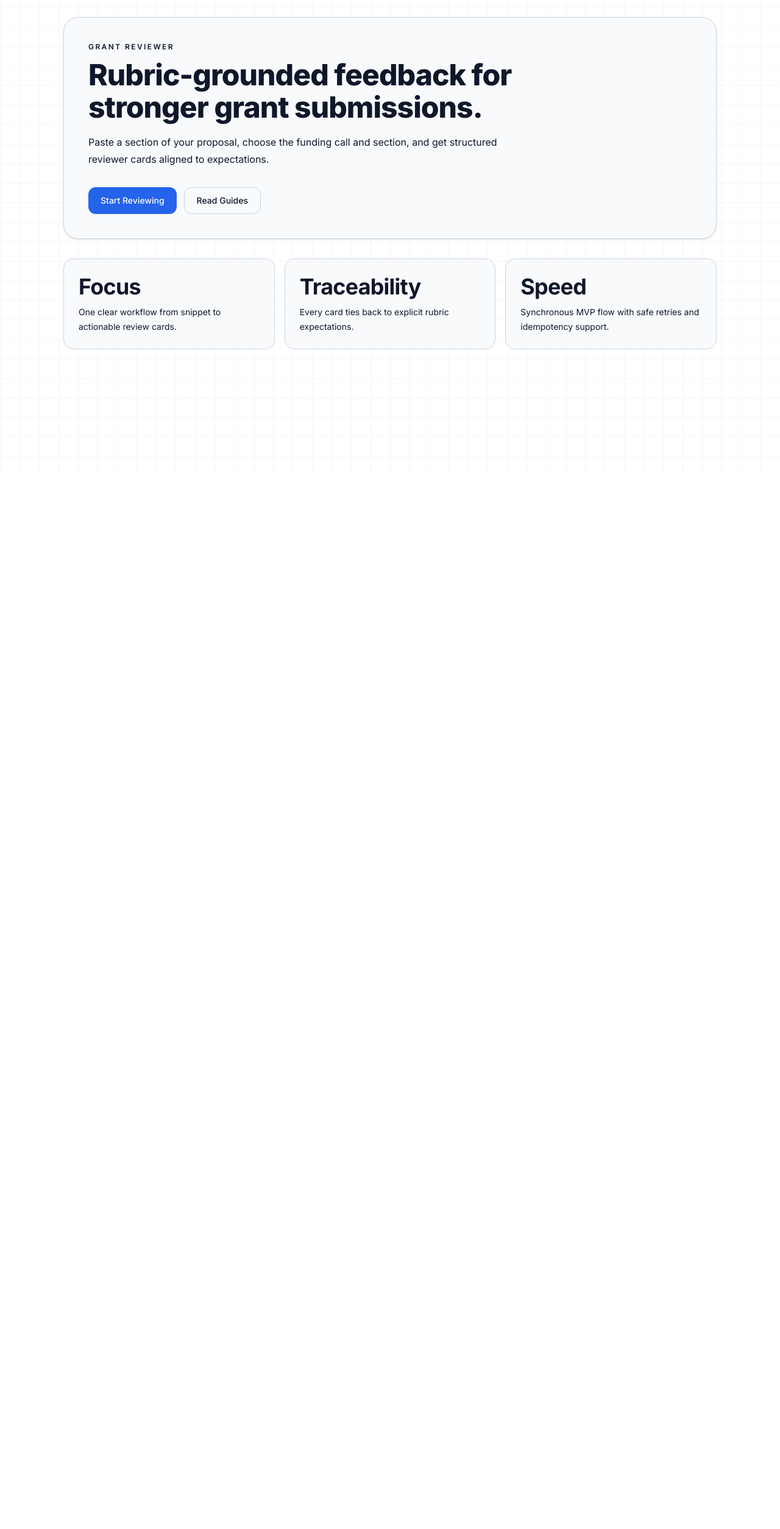
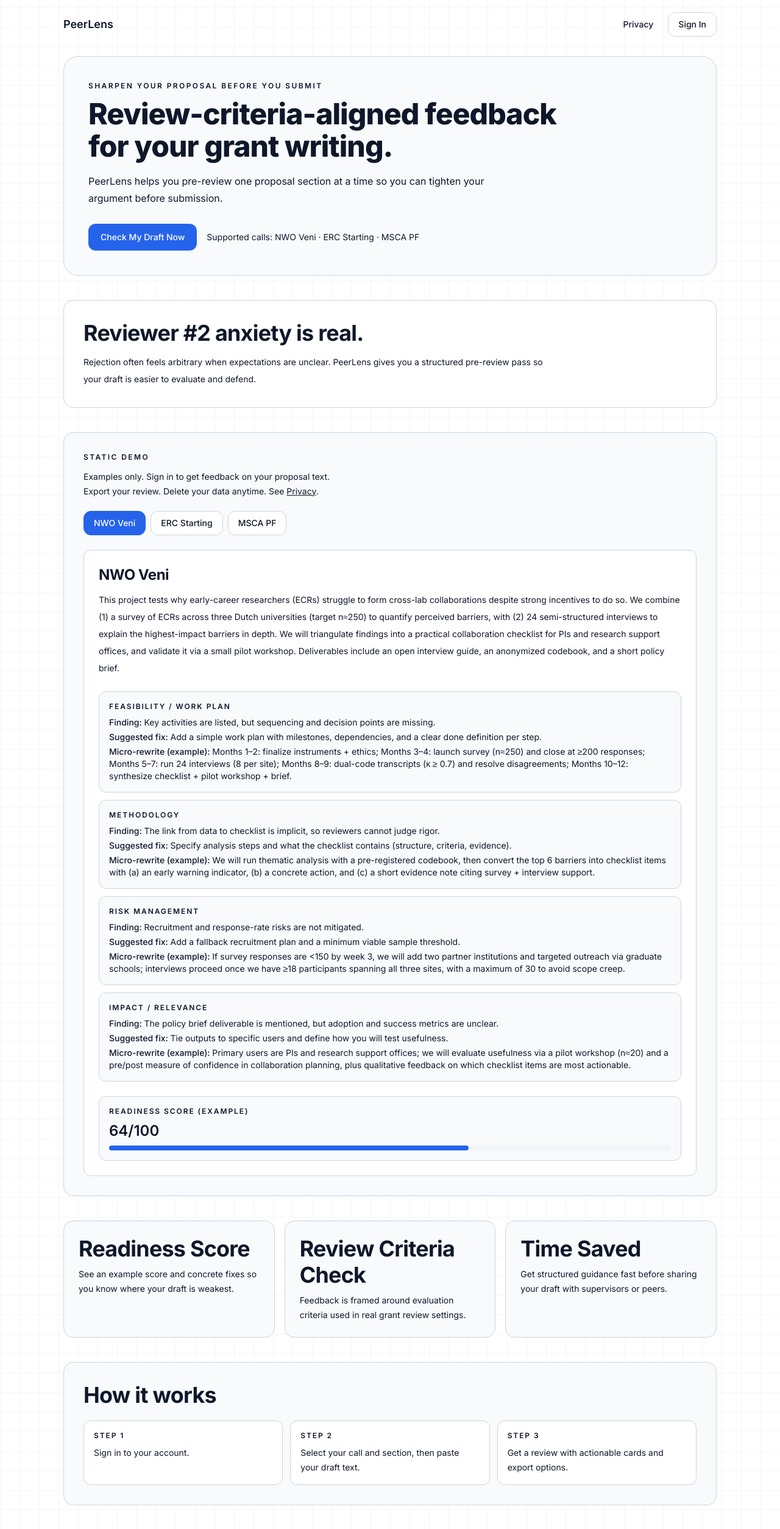
Before and after one commit to mallikgarjuna/Grant-Reviewer, a Next.js app in the folder frontend/: page / in a window 1280 px wide. Shown: the part 20-2528 px from the top of the page at 61% size. Before the commit the page ends 800 px from the top, so only its background shows below. Built offline with nearby package versions, Linux system fonts and the light colour scheme.

Commit message:
WF-0009: peerlens-landing-page — Task 9 — rewrite landing page to PRD

```diff
--- a/frontend/src/app/_components/landing/demo-tabs.tsx
+++ b/frontend/src/app/_components/landing/demo-tabs.tsx
@@ -1,5 +1,6 @@
 "use client";
 
+import Link from "next/link";
 import { useId, useMemo, useState } from "react";
 
 import {
@@ -76,7 +77,11 @@ export function DemoTabs() {
         Examples only. Sign in to get feedback on your proposal text.
       </p>
       <p className="text-sm leading-6 text-[var(--color-muted-foreground)]">
-        Export your review. Delete your data anytime. See <a className="underline" href="/privacy">Privacy</a>.
+        Export your review. Delete your data anytime. See{" "}
+        <Link className="underline" href="/privacy">
+          Privacy
+        </Link>
+        .
       </p>
 
       <div
--- a/frontend/src/app/_components/landing/faq-accordion.tsx
+++ b/frontend/src/app/_components/landing/faq-accordion.tsx
@@ -1,5 +1,6 @@
 "use client";
 
+import Link from "next/link";
 import { useId, useState } from "react";
 
 type FaqItem = {
@@ -79,9 +80,9 @@ export function FaqAccordion() {
                 {item.question === "How is my data handled?" ? (
                   <>
                     {" "}
-                    <a className="underline" href="/privacy">
+                    <Link className="underline" href="/privacy">
                       See Privacy.
-                    </a>
+                    </Link>
                   </>
                 ) : null}
               </div>
--- a/frontend/src/app/layout.tsx
+++ b/frontend/src/app/layout.tsx
@@ -9,8 +9,8 @@ const inter = Inter({
 });
 
 export const metadata: Metadata = {
-  title: "Grant Reviewer",
-  description: "Rubric-grounded grant proposal feedback.",
+  title: "PeerLens",
+  description: "Review-criteria-aligned feedback for stronger grant drafts.",
 };
 
 export default function RootLayout({
--- a/frontend/src/app/page.tsx
+++ b/frontend/src/app/page.tsx
@@ -1,53 +1,160 @@
+import Link from "next/link";
+
+import { DemoTabs } from "./_components/landing/demo-tabs";
+import { FaqAccordion } from "./_components/landing/faq-accordion";
+
+import { LANDING_DEMO_TABS } from "@/lib/landing-demo";
+
+const SUPPORTED_CALLS = LANDING_DEMO_TABS.map((tab) => tab.label).join(" · ");
+
+const BENEFITS = [
+  {
+    title: "Readiness Score",
+    description:
+      "See an example score and concrete fixes so you know where your draft is weakest.",
+  },
+  {
+    title: "Review Criteria Check",
+    description:
+      "Feedback is framed around evaluation criteria used in real grant review settings.",
+  },
+  {
+    title: "Time Saved",
+    description:
+      "Get structured guidance fast before sharing your draft with supervisors or peers.",
+  },
+] as const;
+
+const HOW_IT_WORKS = [
+  "Sign in to your account.",
+  "Select your call and section, then paste your draft text.",
+  "Get a review with actionable cards and export options.",
+] as const;
+
 export default function Home() {
   return (
-    <main className="mx-auto flex min-h-screen w-full max-w-6xl flex-col px-6 py-12 md:px-10">
-      <header className="rounded-3xl border border-[var(--color-border)] bg-[var(--color-surface)] p-10 shadow-sm">
+    <div className="mx-auto w-full max-w-6xl px-6 py-8 md:px-10 md:py-10">
+      <header className="flex items-center justify-between gap-4">
+        <Link className="text-lg font-semibold text-[var(--color-foreground)]" href="/">
+          PeerLens
+        </Link>
+        <nav aria-label="Primary" className="flex items-center gap-3">
+          <Link
+            className="inline-flex h-10 items-center justify-center rounded-[var(--radius-md)] px-3 text-sm font-medium text-[var(--color-foreground)] hover:underline"
+            href="/privacy"
+          >
+            Privacy
+          </Link>
+          <Link
+            className="inline-flex h-10 items-center justify-center rounded-[var(--radius-md)] border border-[var(--color-border)] bg-white px-4 text-sm font-medium text-[var(--color-foreground)] hover:bg-[var(--color-surface)]"
+            href="/sign-in"
+          >
+            Sign In
+          </Link>
+        </nav>
+      </header>
+
+      <main className="mt-8 flex flex-col gap-8 md:gap-10">
+        <section className="rounded-3xl border border-[var(--color-border)] bg-[var(--color-surface)] p-8 md:p-10">
           <p className="text-xs font-semibold uppercase tracking-[0.2em] text-[var(--color-muted-foreground)]">
-          Grant Reviewer
+            Sharpen your proposal before you submit
           </p>
           <h1 className="mt-3 max-w-3xl text-4xl font-semibold tracking-tight text-[var(--color-foreground)] md:text-5xl">
-          Rubric-grounded feedback for stronger grant submissions.
+            Review-criteria-aligned feedback for your grant writing.
           </h1>
           <p className="mt-4 max-w-2xl text-base leading-7 text-[var(--color-muted-foreground)]">
-          Paste a section of your proposal, choose the funding call and section, and get structured
-          reviewer cards aligned to expectations.
+            PeerLens helps you pre-review one proposal section at a time so you can tighten your
+            argument before submission.
           </p>
-        <div className="mt-8 flex flex-wrap gap-3">
-          <a
+          <div className="mt-7 flex flex-wrap items-center gap-4">
+            <Link
               className="inline-flex h-11 items-center justify-center rounded-[var(--radius-md)] bg-[var(--color-primary)] px-5 text-sm font-medium text-white transition hover:brightness-105"
-            href="/app"
+              data-pl="cta-primary"
+              href="/sign-in"
             >
-            Start Reviewing
-          </a>
-          <a
-            className="inline-flex h-11 items-center justify-center rounded-[var(--radius-md)] border border-[var(--color-border)] px-5 text-sm font-medium text-[var(--color-foreground)]"
-            href="/blog"
+              Check My Draft Now
+            </Link>
+            <p className="text-sm text-[var(--color-muted-foreground)]">
+              Supported calls: {SUPPORTED_CALLS}
+            </p>
+          </div>
+        </section>
+
+        <section className="rounded-2xl border border-[var(--color-border)] bg-white p-6 md:p-8">
+          <h2 className="text-2xl font-semibold tracking-tight text-[var(--color-foreground)]">
+            Reviewer #2 anxiety is real.
+          </h2>
+          <p className="mt-3 max-w-3xl text-sm leading-7 text-[var(--color-muted-foreground)]">
+            Rejection often feels arbitrary when expectations are unclear. PeerLens gives you a
+            structured pre-review pass so your draft is easier to evaluate and defend.
+          </p>
+        </section>
+
+        <DemoTabs />
+
+        <section className="grid gap-4 md:grid-cols-3">
+          {BENEFITS.map((benefit) => (
+            <article
+              className="rounded-2xl border border-[var(--color-border)] bg-[var(--color-surface)] p-6"
+              key={benefit.title}
             >
-            Read Guides
-          </a>
-        </div>
-      </header>
-
-      <section className="mt-8 grid gap-4 md:grid-cols-3">
-        <article className="rounded-2xl border border-[var(--color-border)] bg-[var(--color-surface)] p-6">
-          <h2 className="text-base font-semibold text-[var(--color-foreground)]">Focus</h2>
+              <h2 className="text-lg font-medium text-[var(--color-foreground)]">{benefit.title}</h2>
               <p className="mt-2 text-sm leading-6 text-[var(--color-muted-foreground)]">
-            One clear workflow from snippet to actionable review cards.
+                {benefit.description}
               </p>
             </article>
-        <article className="rounded-2xl border border-[var(--color-border)] bg-[var(--color-surface)] p-6">
-          <h2 className="text-base font-semibold text-[var(--color-foreground)]">Traceability</h2>
-          <p className="mt-2 text-sm leading-6 text-[var(--color-muted-foreground)]">
-            Every card ties back to explicit rubric expectations.
+          ))}
+        </section>
+
+        <section className="rounded-2xl border border-[var(--color-border)] bg-[var(--color-surface)] p-6 md:p-8">
+          <h2 className="text-2xl font-semibold tracking-tight text-[var(--color-foreground)]">
+            How it works
+          </h2>
+          <ol className="mt-5 grid gap-3 md:grid-cols-3">
+            {HOW_IT_WORKS.map((step, index) => (
+              <li
+                className="rounded-xl border border-[var(--color-border)] bg-white p-4 text-sm leading-6 text-[var(--color-foreground)]"
+                key={step}
+              >
+                <p className="text-xs font-semibold uppercase tracking-[0.16em] text-[var(--color-muted-foreground)]">
+                  Step {index + 1}
                 </p>
-        </article>
-        <article className="rounded-2xl border border-[var(--color-border)] bg-[var(--color-surface)] p-6">
-          <h2 className="text-base font-semibold text-[var(--color-foreground)]">Speed</h2>
-          <p className="mt-2 text-sm leading-6 text-[var(--color-muted-foreground)]">
-            Synchronous MVP flow with safe retries and idempotency support.
+                <p className="mt-2">{step}</p>
+              </li>
+            ))}
+          </ol>
+        </section>
+
+        <section className="rounded-2xl border border-[var(--color-border)] bg-white p-6 md:p-8">
+          <p className="text-sm font-medium text-[var(--color-muted-foreground)]">
+            Supported calls (text-only): {SUPPORTED_CALLS}
           </p>
-        </article>
+        </section>
+
+        <FaqAccordion />
+
+        <section className="rounded-2xl border border-[var(--color-border)] bg-[var(--color-surface)] p-8 text-center">
+          <h2 className="text-2xl font-semibold tracking-tight text-[var(--color-foreground)]">
+            Ready to review your draft?
+          </h2>
+          <p className="mt-3 text-sm text-[var(--color-muted-foreground)]">
+            Sign in to run feedback on your proposal text.
+          </p>
+          <Link
+            className="mt-6 inline-flex h-11 items-center justify-center rounded-[var(--radius-md)] bg-[var(--color-primary)] px-5 text-sm font-medium text-white transition hover:brightness-105"
+            data-pl="cta-primary"
+            href="/sign-in"
+          >
+            Check My Draft Now
+          </Link>
         </section>
       </main>
+
+      <footer className="mt-10 border-t border-[var(--color-border)] py-6 text-sm text-[var(--color-muted-foreground)]">
+        <Link className="hover:underline" href="/privacy">
+          Privacy
+        </Link>
+      </footer>
+    </div>
   );
 }
```
Lines whose indentation alone changed are shown as unchanged.
